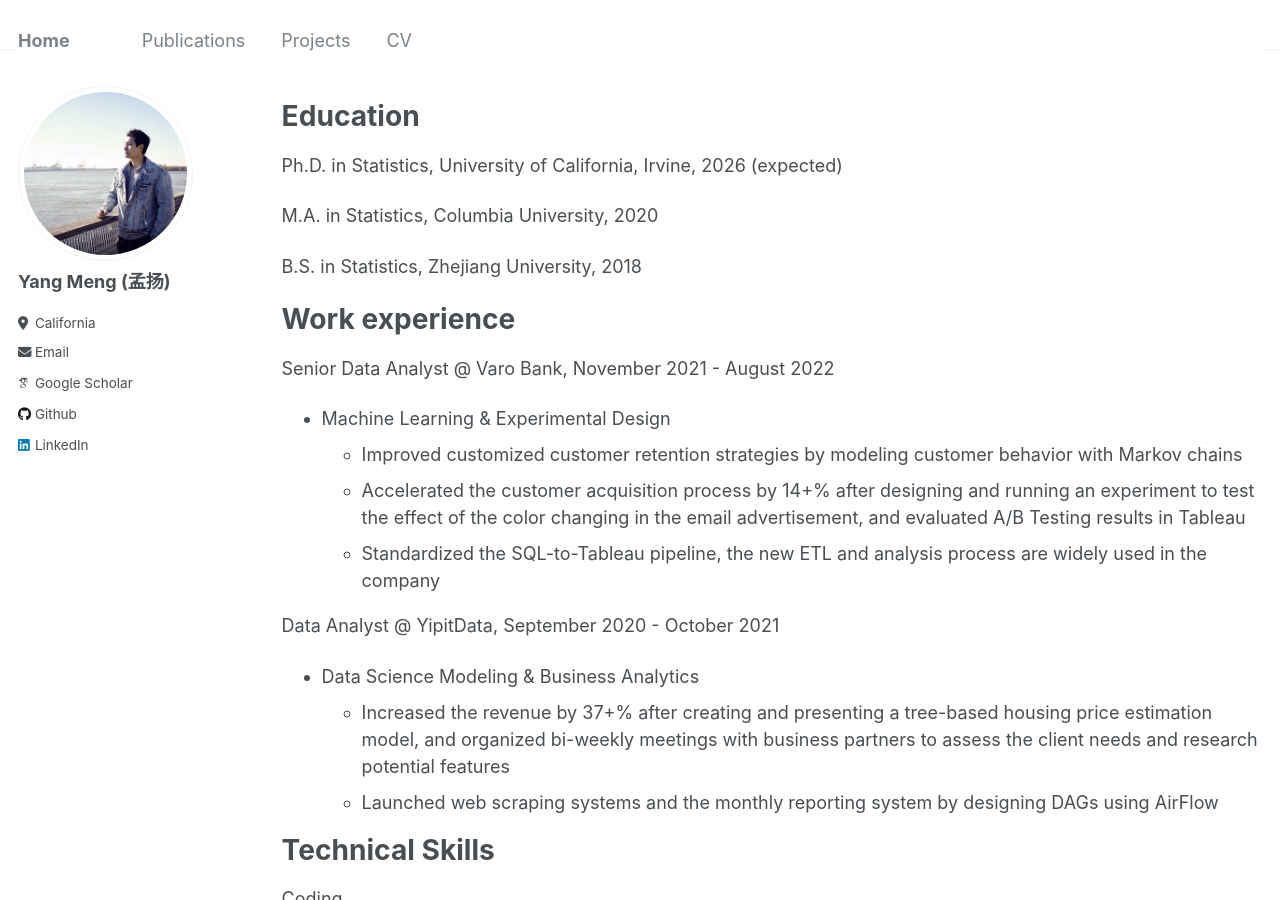
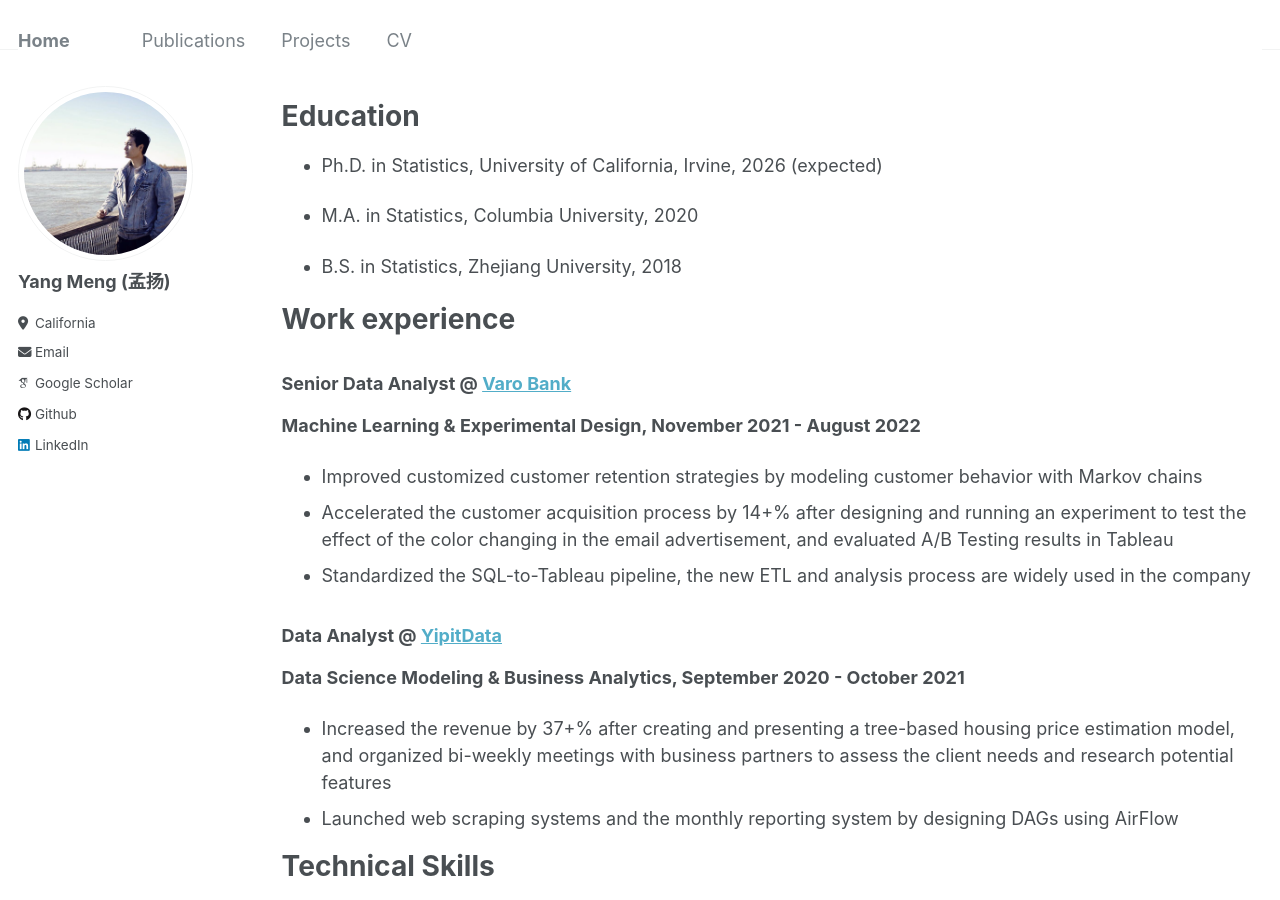
Before and after one commit to yangmeng96/yangmeng96.github.io, a Jekyll site: the page built from _pages/cv.md, in a window 1280 px wide and 900 px high. Built offline with Jekyll 4.4.1, drawn with Linux system fonts in a browser that asks for light colours; some web fonts are replaced; some of the changed lines change nothing that is shown.

Commit message:
Update cv.md

```diff
--- a/_pages/cv.md
+++ b/_pages/cv.md
@@ -11,33 +11,33 @@ redirect_from:
 
 Education
 ======
-Ph.D. in Statistics, University of California, Irvine, 2026 (expected)
+* Ph.D. in Statistics, University of California, Irvine, 2026 (expected)
 
-M.A. in Statistics, Columbia University, 2020
+* M.A. in Statistics, Columbia University, 2020
 
-B.S. in Statistics, Zhejiang University, 2018
+* B.S. in Statistics, Zhejiang University, 2018
 
 Work experience
 ======
-Senior Data Analyst @ Varo Bank, November 2021 - August 2022
-* Machine Learning & Experimental Design
+### Senior Data Analyst @ [Varo Bank](https://www.varomoney.com/)
+**Machine Learning & Experimental Design, November 2021 - August 2022**
   * Improved customized customer retention strategies by modeling customer behavior with Markov chains
   * Accelerated the customer acquisition process by 14+% after designing and running an experiment to test the effect of the color changing in the email advertisement, and evaluated A/B Testing results in Tableau
   * Standardized the SQL-to-Tableau pipeline, the new ETL and analysis process are widely used in the company
 
-Data Analyst @ YipitData, September 2020 - October 2021
-* Data Science Modeling & Business Analytics
+### Data Analyst @ [YipitData](https://www.yipitdata.com/)
+**Data Science Modeling & Business Analytics, September 2020 - October 2021**
   * Increased the revenue by 37+% after creating and presenting a tree-based housing price estimation model, and organized bi-weekly meetings with business partners to assess the client needs and research potential features
   * Launched web scraping systems and the monthly reporting system by designing DAGs using AirFlow
 
 Technical Skills
 ======
-Coding
+### Coding
   * Languages: Python (PyTorch, Pandas, Numpy, scikit-learn)
   * Databases: PostgreSQL, MySQL, Redshift, Athena
   * Software: Tableau, AirFlow, R (dplyr, ggplot2, shiny)
 
-Algorithms
+### Algorithms
   * Generative Models: Diffusion Models, VAE, GAN, Normalizing-Flows
   * Artificial intelligence: Multimodal Learning, Representation Learning, RNN, CNN, Contrastive Learning
   * AI for Science: Neuroscience, Climate Analysis, Public Health
@@ -51,7 +51,7 @@ Publications and Preprints
 
 Teaching
 ======
-Univerity of California, Irvine
+### Univerity of California, Irvine
   * STATS 212 – Statistical Methods III: Methods for Correlated Data, TA
   * STATS 67 – Introduction to Probability and Statistics for Computer Science, TA
   * STATS 67 – Introduction to Probability and Statistics for Computer Science, TA
@@ -59,6 +59,6 @@ Univerity of California, Irvine
   * STATS 210P – Statistical Methods I, TA
   * STATS 120A – Introduction to Probability and Statistics I, Grader
 
-Columbia University
+### Columbia University
   * GU4234/ GR5234 – Sample Survey, Grader
   * GU4222/ GR5222 - Nonparametric Statistics, Grader
```
